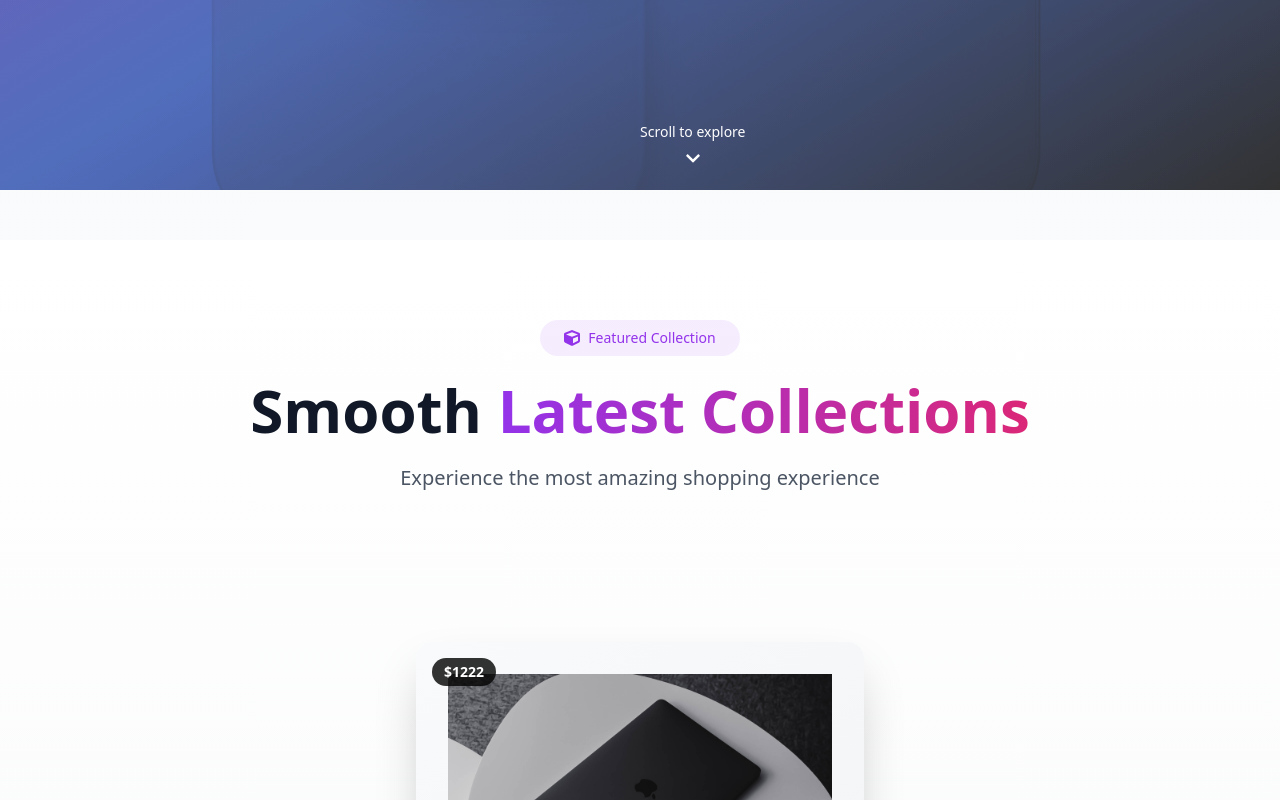
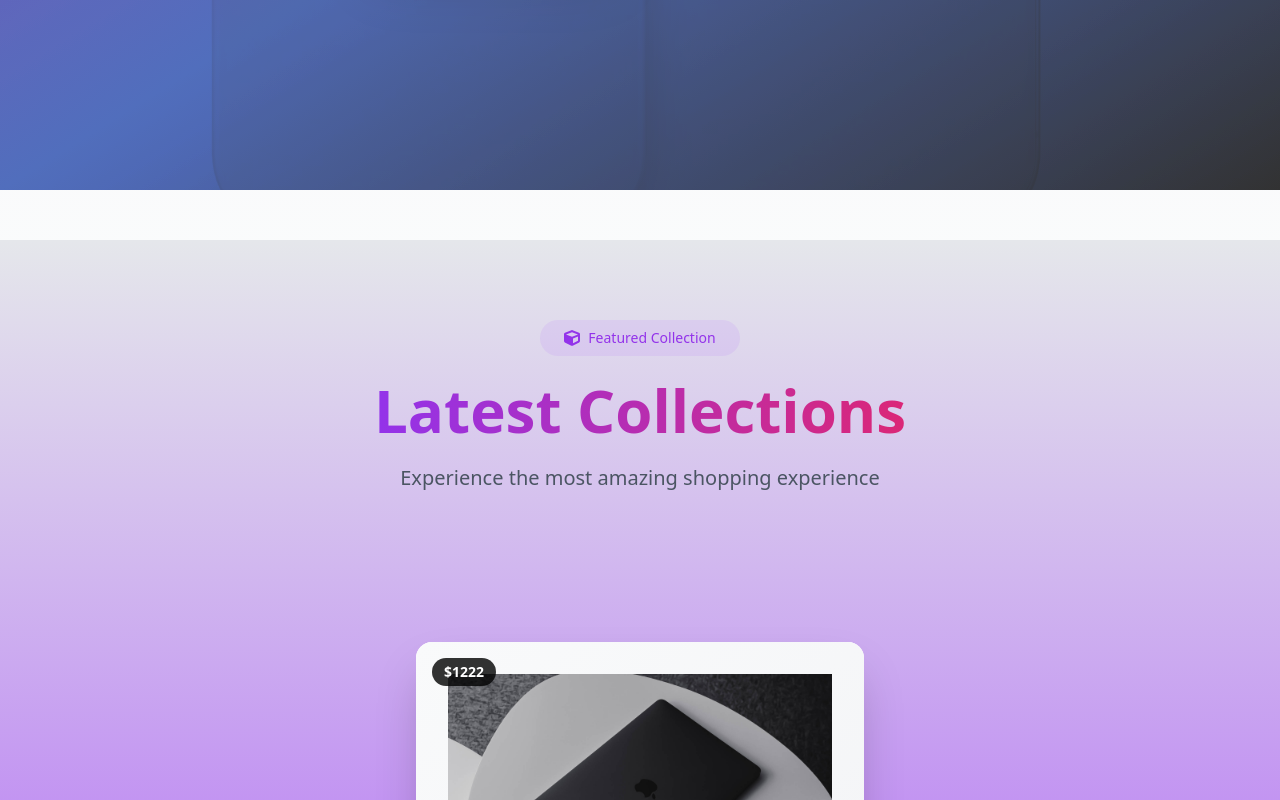
Before and after one commit to linkhanthtel/lkh-store, a React (Create React App) app: page /shop in a window 1280 px wide. Shown: the part 560-1360 px from the top of the page. Built offline with nearby package versions, Linux system fonts and the light colour scheme.

Commit message:
Shop Page Color updated

```diff
--- a/src/pages/shop.jsx
+++ b/src/pages/shop.jsx
@@ -336,18 +336,10 @@
           )}
         </div>
 
-        <motion.div
-          className="absolute bottom-8 left-1/2 transform -translate-x-1/2 text-white flex flex-col items-center z-10"
-          animate={{ y: [0, 10, 0] }}
-          transition={{ duration: 2, repeat: Number.POSITIVE_INFINITY }}
-        >
-          <p className="text-sm mb-2">Scroll to explore</p>
-          <FaChevronDown />
-        </motion.div>
       </motion.section>
 
       {/* Carousel Section */}
-      <section className="py-20 bg-gradient-to-b from-white to-gray-50">
+      <section className="py-20 bg-gradient-to-b from-gray-200 to-purple-500">
         <div className="container mx-auto px-4">
           <motion.div
             className="text-center mb-16"
@@ -362,7 +354,6 @@
             </motion.div>
 
             <h2 className="text-4xl md:text-6xl font-bold text-gray-900 mb-6">
-              Smooth{" "}
               <span className="text-transparent bg-clip-text bg-gradient-to-r from-purple-600 to-pink-600">
                 Latest Collections
               </span>
```
